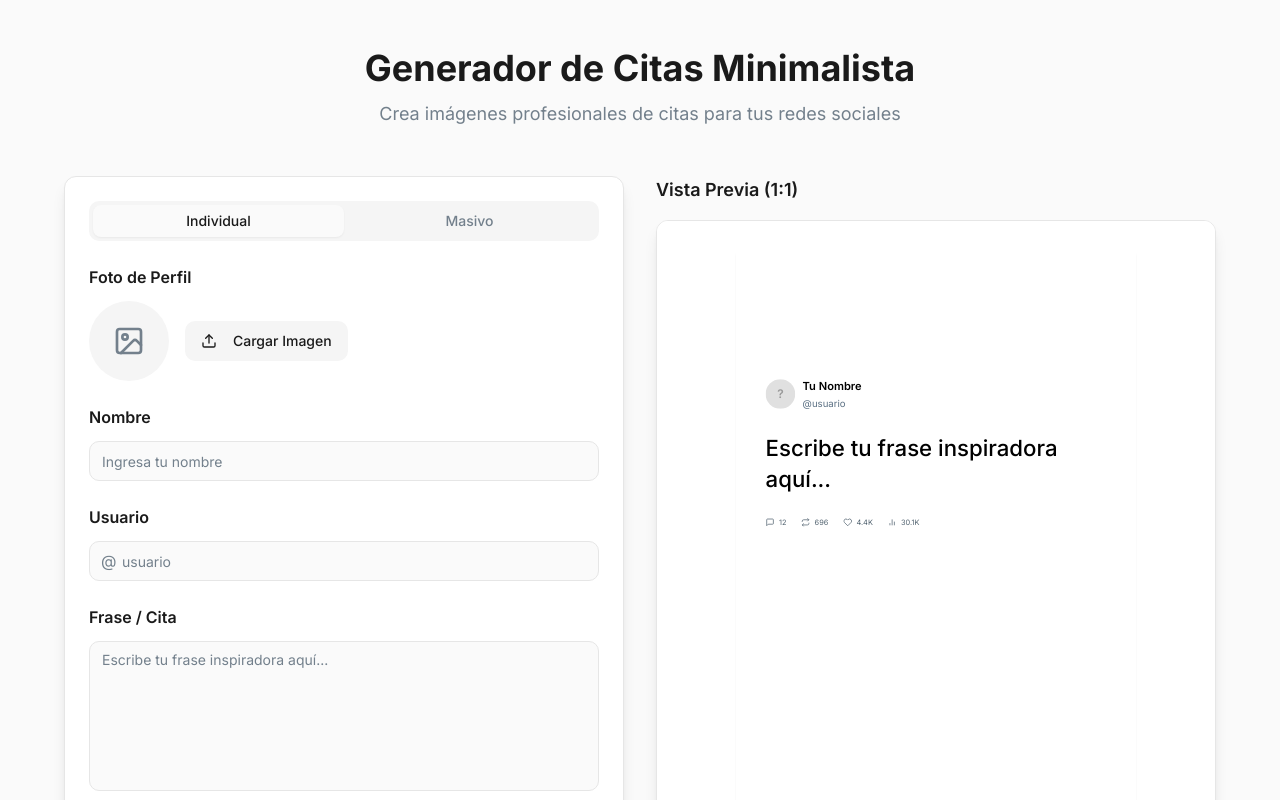
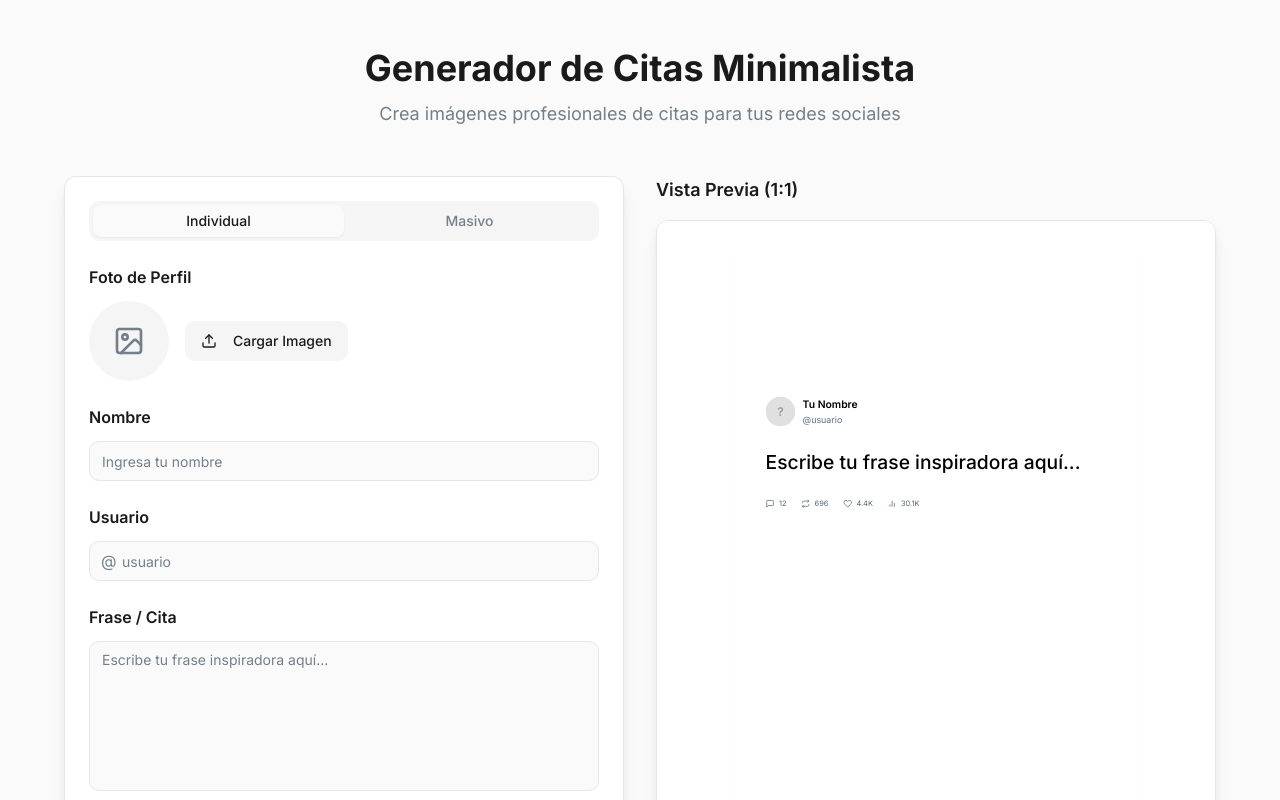
Before and after one commit to FabrizioBiagi/minimal-quote-maker, a React (Vite) app: page / in a window 1280 px wide. Shown: the top 800 px of the page. Built offline with nearby package versions, Linux system fonts and the light colour scheme; the HTML template or start-up script is replaced by a standard one.

Commit message:
Reverted to commit 0e4e0b43904ef728c95c4d2662e1dd1709ec3352

```diff
--- a/src/components/QuoteCard.tsx
+++ b/src/components/QuoteCard.tsx
@@ -89,7 +89,7 @@ export const QuoteCard = forwardRef<HTMLDivElement, QuoteCardProps>(
             <div>
               <div
                 style={{
-                  fontSize: "30px",
+                  fontSize: "28px",
                   fontWeight: 600,
                   color: "#000000",
                   marginBottom: "4px",
@@ -99,7 +99,7 @@ export const QuoteCard = forwardRef<HTMLDivElement, QuoteCardProps>(
               </div>
               <div
                 style={{
-                  fontSize: "26px",
+                  fontSize: "24px",
                   fontWeight: 400,
                   color: "#5B7083",
                 }}
@@ -112,7 +112,7 @@ export const QuoteCard = forwardRef<HTMLDivElement, QuoteCardProps>(
           {/* Quote Text */}
           <div
             style={{
-              fontSize: aspectRatio === "square" ? "60px" : "68px",
+              fontSize: aspectRatio === "square" ? "52px" : "58px",
               fontWeight: isBold ? 700 : 500,
               fontStyle: isItalic ? "italic" : "normal",
               color: "#000000",
```
